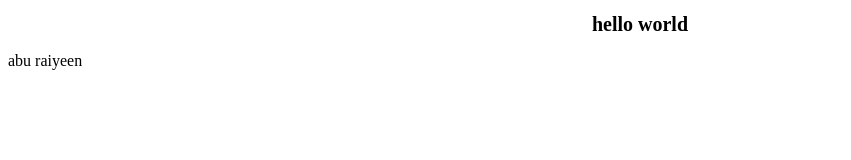
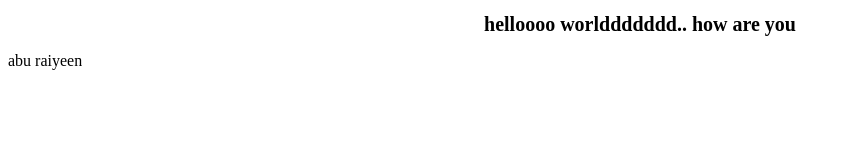
Before and after one commit to Raiyeen/Coursera-Course, a plain HTML site: page index.html in a window 1280 px wide. Shown: the whole page, without its empty margins (0-851 px from the left). Drawn offline with Linux system fonts and the light colour scheme.

Commit message:
2nd day changing in index.html

```diff
--- a/index.html
+++ b/index.html
@@ -9,7 +9,7 @@
 <body>
     <script src="script.js"></script>
     <h1>
-        hello world
+        helloooo worlddddddd.. how are you
     </h1>
     <p>
         abu raiyeen
```
